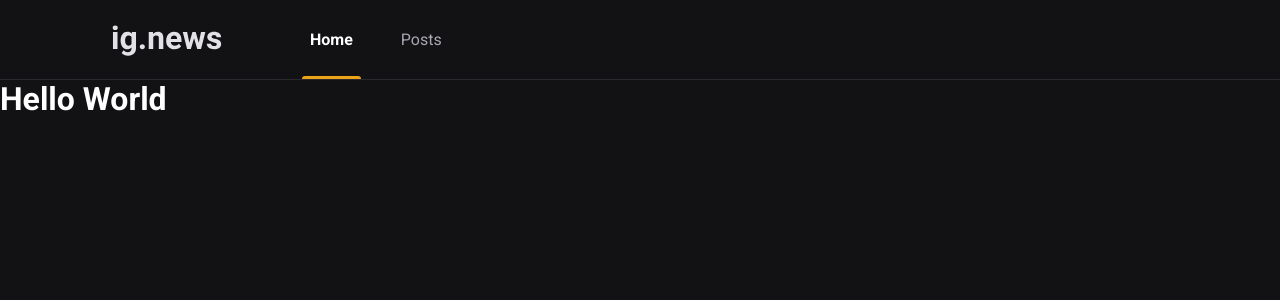
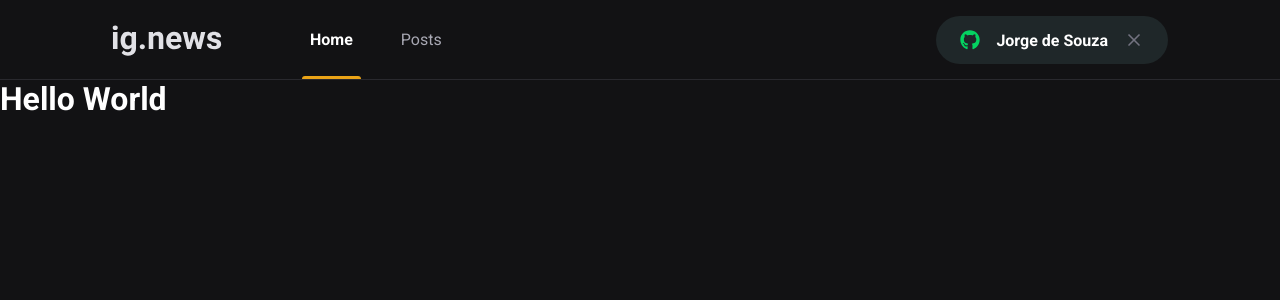
Before and after one commit to srsouzaj/ignews, a Next.js app: page / in a window 1280 px wide. Shown: the top 300 px of the page. Built offline with nearby package versions, Linux system fonts and the light colour scheme.

Commit message:
Estilização do botão de login

```diff
--- a/package.json
+++ b/package.json
@@ -11,6 +11,7 @@
     "next": "12.0.6",
     "react": "17.0.2",
     "react-dom": "17.0.2",
+    "react-icons": "^4.3.1",
     "sass": "^1.44.0",
     "yarn": "^1.22.17"
   },
--- a/src/components/Header/index.tsx
+++ b/src/components/Header/index.tsx
@@ -1,3 +1,4 @@
+import { SignInButton } from '../SignInButton'
 import styles from './styles.module.scss'
 
 export function Header(){
@@ -9,6 +10,8 @@
                     <a className={styles.active}>Home</a>
                     <a>Posts</a>
                 </nav>
+
+                <SignInButton/>
             </div>
 
         </header>
--- a/src/components/Header/styles.module.scss
+++ b/src/components/Header/styles.module.scss
@@ -51,4 +51,8 @@
          }
      }
  }
+
+ button {
+     margin-left:  auto;
+ }
 }
--- /dev/null
+++ b/src/components/SignInButton/index.tsx
@@ -0,0 +1,28 @@
+import styles from './styles.module.scss'
+import { FaGithub } from 'react-icons/fa';
+import { FiX } from 'react-icons/fi'
+
+export function SignInButton() {
+
+    const isUserLogger = true;
+
+    return isUserLogger ?  (
+        <button
+         type="button"
+         className={styles.signInButton}
+         >
+        <FaGithub
+        color="#04d361"/>
+        Jorge de Souza
+        < FiX color="#737380" className={styles.closeIcon}/>
+        </button>
+    ) : (
+        <button
+         type="button"
+         className={styles.signInButton}
+         >
+        <FaGithub
+        color="#eba417"/>
+        Sign in with Github</button>
+    )
+}
--- /dev/null
+++ b/src/components/SignInButton/styles.module.scss
@@ -0,0 +1,33 @@
+.signInButton{
+ height: 3rem;
+ border-radius: 3rem;
+ background: var(--gray-850);
+ border: 0;
+ padding: 0 1.5rem;
+
+display: flex;
+align-items: center;
+justify-content: center;
+
+color: var(--white);
+font-weight: bold;
+
+svg.closeIcon{
+ margin-left: 1rem;
+}
+
+svg{
+    width: 20px;
+    height: 20px;
+}
+
+svg:first-child{
+    margin-right: 1rem;
+}
+
+transition: filter 0.2s;
+
+&:hover{
+    filter: brightness(0.8)
+}
+}
--- a/src/styles/global.scss
+++ b/src/styles/global.scss
@@ -10,6 +10,7 @@
     --gray-100: #e1e1e6;
     --gray-300: #a8a8b3;
     --gray-800: #29292e;
+    --gray-850: #1f2729;
     --gray-900: #121214;
 
     --cyan-500: #61dafb;
```
Also changed, not shown: 1 other file (tests, documents, lock files or other folders).
